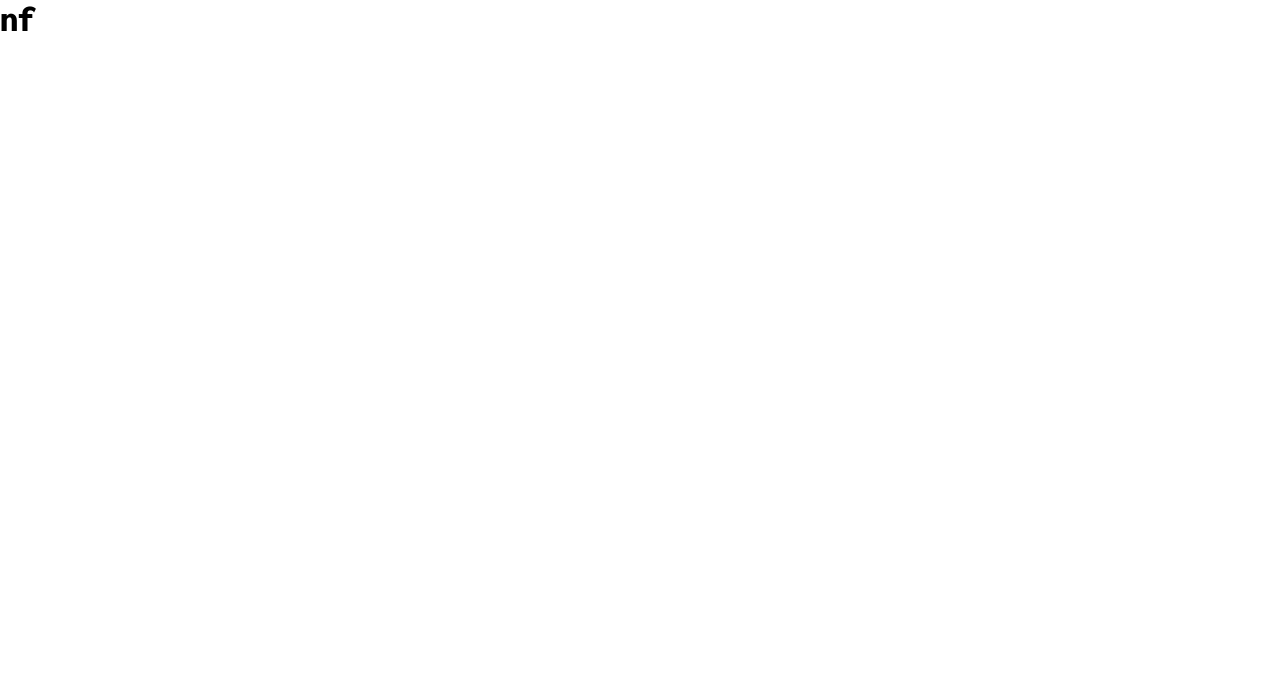
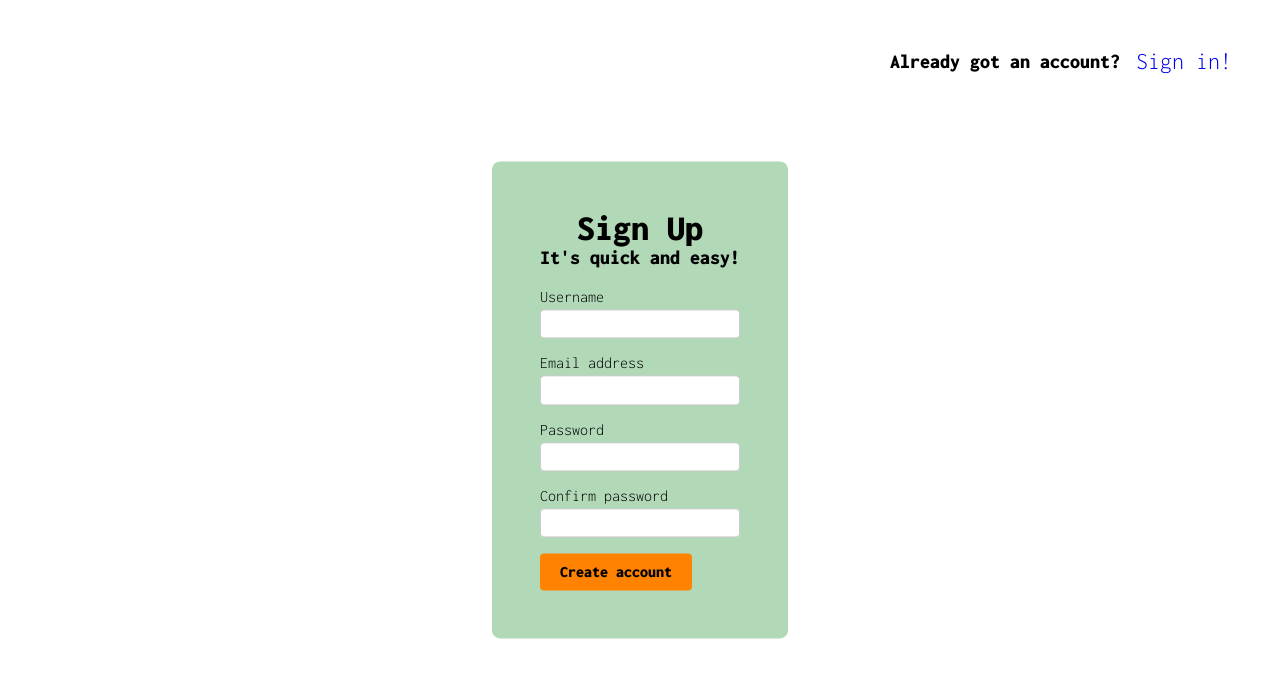
Before and after one commit to agustin2023dv/stateless, a React (Create React App) app in the folder client/: page /sign-up in a window 1280 px wide. Shown: the top 678 px of the page. Built offline with nearby package versions, Linux system fonts and the light colour scheme; a web font is replaced by a local one.

Commit message:
feat (front end): Colors and HTML structures advances on Sign-up page

```diff
--- a/client/src/App.js
+++ b/client/src/App.js
@@ -4,6 +4,7 @@ import Landing from './pages/Landing';
 import SignIn from './pages/SignIn';
 import Contact from './pages/Contact';
 import NotFound from './pages/NotFound';
+import SignUp from './pages/SignUp';
 
 function App() {
   return (
@@ -13,6 +14,7 @@ function App() {
         <Switch>
           <Route exact path="/" component={Landing} />
           <Route path="/sign-in" component={SignIn} />
+          <Route path="/sign-up" component={SignUp} />
           <Route path="/contact" component={Contact} />
           <Route component={NotFound} />
         </Switch>
--- a/client/src/assets/styles/Styles.css
+++ b/client/src/assets/styles/Styles.css
@@ -24,7 +24,9 @@ p, a{font-size: 1em;}
 
 header, footer{
     width: 100%;
-    background-color: #01949A;
+    background-color: #29A0B1
+
+    ;
     display: flex;
     padding: 1.875em;
 }
@@ -51,9 +53,97 @@ header nav ul li a, footer nav ul li a{
 /* Footer style */
 footer {
 
-    position: fixed; /* Fijar el footer */
-    bottom: 0; /* Colocarlo en la parte inferior */
-    width: 100%; /* Ancho completo */
+    position: fixed;
+    bottom: 0;
+    width: 100%;
     padding: 1rem;
-    text-align: center; /* Centrar el contenido */
+    text-align: center;
   }
+
+
+  /*Sign up page style*/
+
+  #sign-up{
+    position: absolute;
+    top: 50%;
+    left: 50%;
+    transform: translate(-50%, -50%);
+
+    padding:3em ;
+    border-radius: 0.5em;
+    background-color: #B1D8B7;
+
+  }
+
+  #title-sup{
+    text-align: center;
+    padding-bottom: 1.25em;
+  }
+
+
+  .form-group {
+    display: flex;
+    flex-direction: column;
+    margin-bottom: 1em;
+  }
+
+  .form-group label {
+    margin-bottom: 0.25em;
+  }
+
+  .form-group input {
+    padding: 0.5em;
+    border: 1px solid #ccc;
+    border-radius: 4px;
+  }
+
+  /* Button styles */
+input[type="submit"] {
+    background-color: #FF8300
+
+
+
+    ; /* Background color */
+    color: #000; /* Text color */
+    padding: 10px 20px; /* Padding (top/bottom, left/right) */
+    border: none; /* No border */
+    border-radius: 4px; /* Rounded corners */
+    cursor: pointer; /* Change cursor on hover */
+    font-size: 16px; /* Font size */
+    font-weight: bold; /* Font weight (bold) */
+  }
+
+  /* Styles when hovering over the button (hover) */
+  input[type="submit"]:hover {
+    color: aliceblue;
+    background-color: #0056b3; /* Change background color on hover */
+  }
+
+  /* Styles when clicking on the button (active) */
+  input[type="submit"]:active {
+    background-color: #003b80; /* Change background color when clicked */
+  }
+
+
+  #header-signup{
+    display: flex;
+    justify-content: flex-end; /* Align children to the right */
+    padding: 1rem;
+
+  }
+
+  /* "Already got an account?" styles */
+  #got-account {
+    max-width: max-content;
+    padding:2em ;
+    display: flex;
+    align-items: center; /* Vertically center the content */
+  }
+
+  #got-account h4 {
+    margin-right: 1rem; /* Add some spacing between text and link */
+  }
+  #got-account a {
+    text-decoration: none;
+    font-size: 1.5em;
+  }
--- /dev/null
+++ b/client/src/pages/SignUp.js
@@ -0,0 +1,51 @@
+import '../assets/styles/Styles.css';
+
+function SignUp(){
+
+return(
+    <>
+        <div id='header-signup'>
+            <div id="got-account">
+                <h4>Already got an account?</h4><a href="/sign-up">Sign in!</a>
+            </div>
+        </div>
+
+        <div id="sign-up">
+
+            <div id="title-sup">
+                <h1>Sign Up </h1>
+                <h4>It's quick and easy!</h4>
+            </div>
+
+
+            <form>
+                <div class="form-group">
+                    <label for="fusername">Username</label>
+                    <input type="text" id="fusername" name="fusername" />
+                </div>
+
+                <div class="form-group">
+                    <label for="email">Email address</label>
+                    <input type="email" id="email" name="email" />
+                </div>
+                <div class="form-group">
+                    <label for="lpassword">Password</label>
+                    <input type="password" id="lpassword" name="lpassword" />
+                </div>
+                <div class="form-group">
+                    <label for="lcpassword">Confirm password</label>
+                    <input type="password" id="lcpassword" name="lcpassword" />
+                </div>
+
+                <input type="submit" value="Create account" />
+            </form>
+
+        </div>
+
+
+    </>
+
+);
+}
+
+export default SignUp;
```
